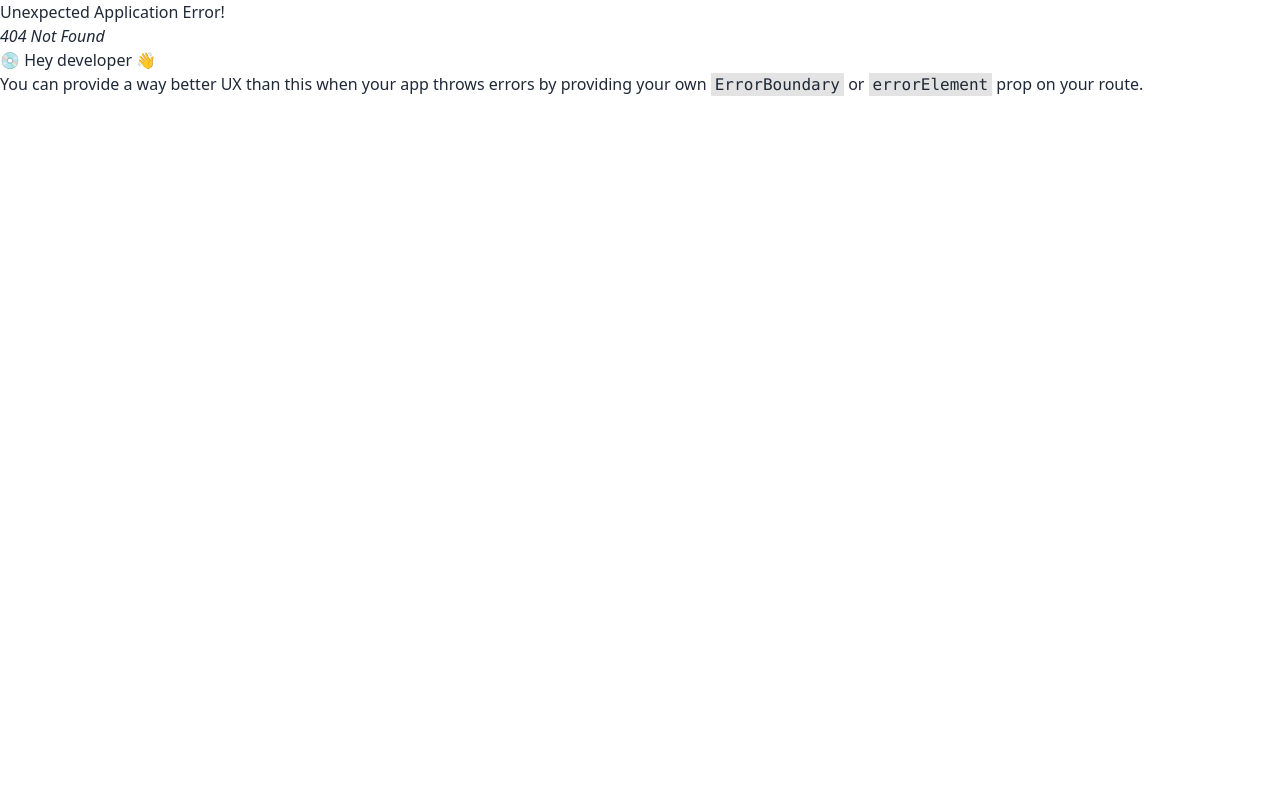
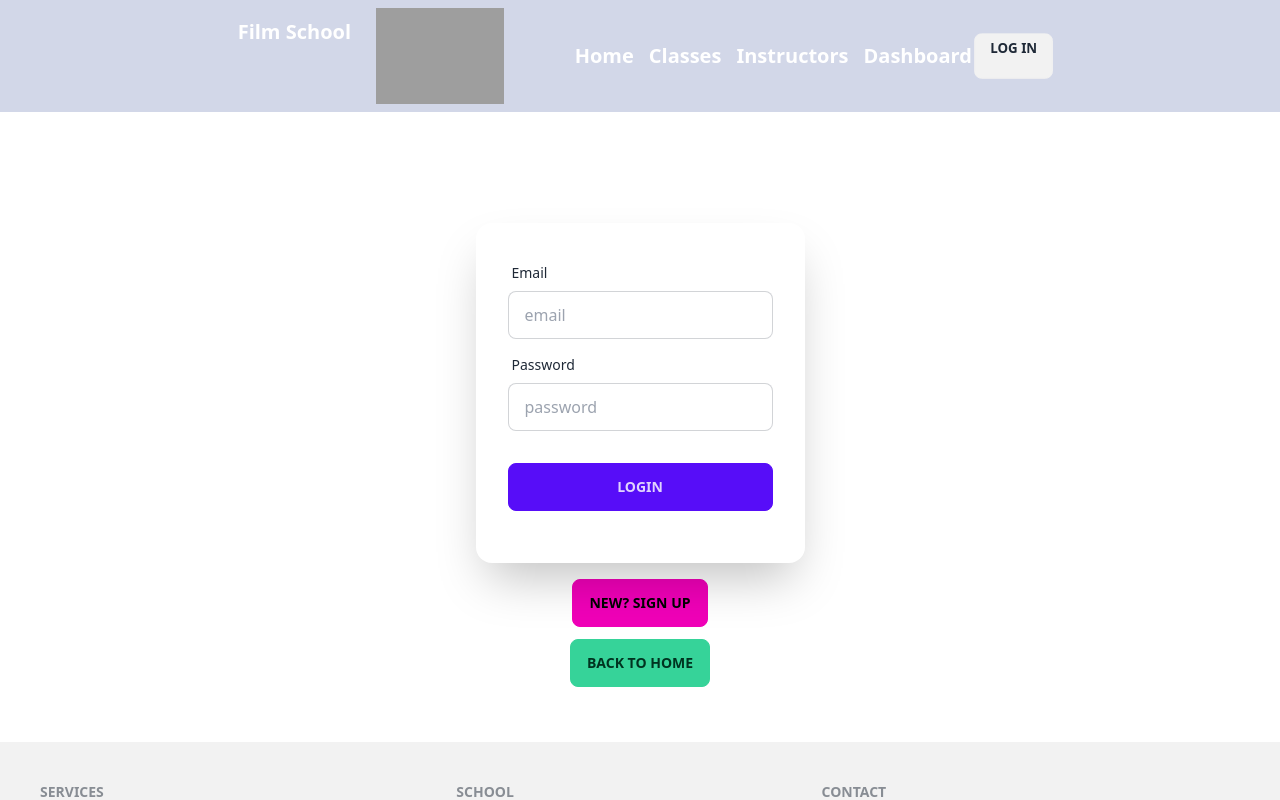
Before and after one commit to smhasnanmonir/Full-Stack-School-Website, a React (Vite) app: page /login in a window 1280 px wide. Before the commit this address had no page. Shown: the top 800 px of the page. Built offline with nearby package versions, Linux system fonts and the light colour scheme; grey boxes are pictures that could not be loaded.

Commit message:
log in page added

```diff
--- a/package.json
+++ b/package.json
@@ -10,12 +10,15 @@
     "preview": "vite preview"
   },
   "dependencies": {
+    "axios": "^1.4.0",
     "firebase": "^9.22.2",
     "localforage": "^1.10.0",
     "match-sorter": "^6.3.1",
     "react": "^18.2.0",
     "react-dom": "^18.2.0",
+    "react-hook-form": "^7.44.3",
     "react-icons": "^4.9.0",
+    "react-query": "^3.39.3",
     "react-router-dom": "^6.12.1",
     "sort-by": "^1.2.0",
     "swiper": "^9.3.2"
--- a/public/instructor.json
+++ b/public/instructor.json
@@ -4,6 +4,7 @@
     "description": "Ola Murphy is a charismatic movie teacher known for his captivating storytelling and deep knowledge of cinema. His passion for film inspires students to explore the art form with curiosity and creativity",
     "students": 30,
     "price": 1500,
+    "email": "j22eqwrbv@mozmail.com",
     "img": "https://iili.io/H4DAzYB.jpg"
   },
   {
@@ -11,6 +12,7 @@
     "description": "Dana Blevins is a dedicated movie teacher who brings a unique blend of expertise and enthusiasm to his classroom. His dynamic teaching style fosters a deep appreciation for film among his students.",
     "students": 25,
     "price": 1500,
+    "email": "qbb5st7w6@mozmail.com",
     "img": "https://iili.io/H4DARhg.jpg"
   },
   {
@@ -18,6 +20,7 @@
     "description": "Mitch Shortn is a passionate movie teacher with an infectious love for storytelling. Known for his engaging teaching methods, he empowers students to analyze, appreciate, and create their own cinematic masterpieces.",
     "students": 23,
     "price": 1500,
+    "email": "easju0fae@mozmail.com",
     "img": "https://iili.io/H4DAIkP.jpg"
   },
   {
@@ -25,6 +28,7 @@
     "description": "Lawrence Peterson is an accomplished movie teacher who possesses a deep understanding of film theory and history. With his engaging teaching style, he inspires students to critically analyze movies and explore the nuances of cinematic storytelling.",
     "students": 21,
     "price": 1500,
+    "email": "mytutanota.7yie5@aleeas.com",
     "img": "https://iili.io/H4DA02p.jpg"
   },
   {
@@ -32,6 +36,7 @@
     "description": "Leandro Washington is an exceptional movie teacher renowned for his extensive knowledge and passion for the art of cinema. With his engaging teaching style and insightful analysis, he ignites students' creativity and appreciation for the world of film.",
     "students": 18,
     "price": 1500,
+    "email": "mjbgklpvv@mozmail.com",
     "img": "https://iili.io/H4DA1YN.jpg"
   },
   {
@@ -39,6 +44,7 @@
     "description": "Cyril Estes is an esteemed movie teacher, recognized for his expertise in film analysis and his ability to inspire students. With his dynamic teaching approach, he encourages critical thinking and cultivates a deep appreciation for the art of cinema among his students.",
     "students": 15,
     "price": 1500,
+    "email": "6zxly4bxm@mozmail.com",
     "img": "https://iili.io/H4DAEvI.jpg"
   }
 ]
--- a/public/movieData.json
+++ b/public/movieData.json
@@ -4,6 +4,7 @@
     "description": "Embark on a mind-bending journey through the cosmos with our Sci-Fi Movie Class! Explore futuristic worlds, encounter alien species, and unravel the mysteries of advanced technology. Join us for an immersive cinematic experience that will ignite your imagination. Enroll now and unlock the secrets of the sci-fi universe!",
     "students": 30,
     "price": 1500,
+    "instructor": "Ola Murphy",
     "img": "https://iili.io/H4tieJs.jpg"
   },
   {
@@ -11,6 +12,7 @@
     "description": "Calling all thrill-seekers! Join our Adventure Movie Class and brace yourself for adrenaline-pumping excitement! Embark on epic quests, navigate treacherous landscapes, and uncover hidden treasures. Prepare for heart-stopping action and unforgettable moments. Enroll now and let your wildest adventures come to life on the big screen!",
     "students": 25,
     "price": 1500,
+    "instructor": "Dana Blevins",
     "img": "https://iili.io/H4t6myx.jpg"
   },
   {
@@ -18,6 +20,7 @@
     "description": "Step into a world of enchantment and wonder with our Animation Movie Class! Dive into vibrant, animated worlds, where imagination knows no bounds. Unleash your creativity as you learn the art of storytelling through mesmerizing visuals and captivating characters. Join us for an animated journey that will spark your imagination. Enroll now and bring your imagination to life",
     "students": 23,
     "price": 1500,
+    "instructor": "Mitch Shortn",
     "img": "https://iili.io/H4t6DYb.jpg"
   },
   {
@@ -25,6 +28,7 @@
     "description": "Get ready to laugh until your sides ache! Our Comedy Movie Class is here to tickle your funny bone. Explore the hilarious world of comedy, with slapstick antics, witty one-liners, and comedic genius. Join us for a rib-tickling experience that will have you rolling in the aisles. Enroll now and embrace the joy of laughter!",
     "students": 21,
     "price": 1500,
+    "instructor": "Lawrence Peterson",
     "img": "https://iili.io/H4t6t3u.jpg"
   },
   {
@@ -32,6 +36,7 @@
     "description": "Prepare to be terrified in our Horror Movie Class! Delve into the spine-chilling realm of fear, where nightmares come to life. Experience the heart-pounding suspense, bone-chilling thrills, and hair-raising jump scares. Face your darkest fears and learn the art of crafting cinematic terror. Enroll now, if you dare, and unleash your inner horror aficionado!",
     "students": 18,
     "price": 1500,
+    "instructor": "Leandro Washington",
     "img": "https://iili.io/H4t6yTQ.jpg"
   },
   {
@@ -39,6 +44,7 @@
     "description": "Indulge in the enchantment of love with our Romantic Movie Class! Immerse yourself in heartfelt stories, passionate embraces, and sweeping romances. Discover the art of capturing emotions on screen, as you explore the beauty of true love and heartwarming connections. Enroll now and let your heart soar through the magic of romance!",
     "students": 15,
     "price": 1500,
+    "instructor": "Cyril Estes",
     "img": "https://iili.io/H4t6bvj.jpg"
   }
 ]
--- a/src/Pages/Home/Header/Header.jsx
+++ b/src/Pages/Home/Header/Header.jsx
@@ -1,9 +1,16 @@
+import { useContext } from "react";
 import { Link } from "react-router-dom";
+import { AuthContext } from "../../../Provider/AuthProvider";
 
 const Header = () => {
+  const handleLogOut = () => {
+    console.log("Log Out");
+  };
+  const { user } = useContext(AuthContext);
+  console.log(user);
   const CommonNavbar = (
     <>
-      <div className="flex gap-[40px] items-center align-middle justify-center">
+      <div className="flex gap-[15px] items-center align-middle justify-center">
         <Link className="text-xl font-bold hover:text-red-600" to="/">
           Home
         </Link>
@@ -19,37 +26,29 @@ const Header = () => {
         <Link className="text-xl font-bold hover:text-red-600" to="/dashboard">
           Dashboard
         </Link>
-        <Link
-          className="text-xl font-bold hover:text-red-600"
-          to="/dashboard/mycart"
-        >
-          <button className="btn">
-            Button
-            {/* <div className="badge badge-secondary">{cart?.length || 0}</div> */}
-          </button>
-        </Link>
       </div>
-
-      {/* {user ? (
+      {user ? (
         <>
-          <button onClick={handleLogOut} className="btn btn-ghost">
+          <button onClick={handleLogOut} className="btn">
             Log Out
           </button>
         </>
       ) : (
         <>
           <li>
-            <Link to="/login">Log In</Link>
+            <Link className="btn" to="/login">
+              Log In
+            </Link>
           </li>
         </>
-      )} */}
+      )}
     </>
   );
   return (
-    <div className="navbar z-10 fixed bg-blue-900 bg-opacity-20 backdrop-blur-[25px] text-white">
-      <div className="navbar-start ">
+    <div className="navbar bg-blue-900 bg-opacity-20 backdrop-blur-[25px] text-white w-full flex align-middle items-center justify-center">
+      <div className="navbar-start md:w-[350px]">
         <div className="dropdown">
-          <label tabIndex={0} className="btn btn-ghost lg:hidden">
+          <label className="btn btn-ghost lg:hidden">
             <svg
               xmlns="http://www.w3.org/2000/svg"
               className="h-5 w-5"
@@ -81,9 +80,6 @@ const Header = () => {
       <div className="navbar-center hidden lg:flex">
         <ul className="menu menu-horizontal px-1">{CommonNavbar}</ul>
       </div>
-      <div className="navbar-end">
-        <a className="btn">Button</a>
-      </div>
     </div>
   );
 };
--- /dev/null
+++ b/src/Pages/Login/Login.jsx
@@ -0,0 +1,60 @@
+import { Link } from "react-router-dom";
+const Login = () => {
+  const handleLogin = () => {
+    console.log("Login");
+  };
+  return (
+    <div>
+      <div className="hero hero-bg md:mt-[95px] ">
+        <div className="hero-content flex flex-col md:flex-row">
+          <div className="card max-w-sm shadow-2xl bg-base-100">
+            <form onSubmit={handleLogin} className="">
+              <div className="card-body">
+                <div className="form-control">
+                  <label className="label">
+                    <span className="label-text">Email</span>
+                  </label>
+                  <input
+                    type="text"
+                    name="email"
+                    placeholder="email"
+                    className="input input-bordered"
+                  />
+                </div>
+                <div className="form-control">
+                  <label className="label">
+                    <span className="label-text">Password</span>
+                  </label>
+                  <input
+                    type="password"
+                    name="password"
+                    placeholder="password"
+                    className="input input-bordered"
+                  />
+                </div>
+                <div className="form-control mt-6">
+                  <input
+                    className="btn btn-primary"
+                    type="submit"
+                    value="Login"
+                  />
+                </div>
+              </div>
+            </form>
+            <div className="w-1/2 mx-auto mb-[20px]"></div>
+          </div>
+        </div>
+      </div>
+      <div className="grid place-items-center gap-3 mb-[55px]">
+        <Link className="btn btn-secondary text-black" to="/signup">
+          New? Sign Up
+        </Link>
+        <Link className="btn btn-success" to="/">
+          Back To Home
+        </Link>
+      </div>
+    </div>
+  );
+};
+
+export default Login;
--- /dev/null
+++ b/src/Provider/AuthProvider.jsx
@@ -0,0 +1,16 @@
+import { createContext } from "react";
+
+export const AuthContext = createContext(null);
+const AuthProvider = ({ children }) => {
+  const user = null;
+  const authenticationInfo = {
+    user,
+  };
+  return (
+    <AuthContext.Provider value={authenticationInfo}>
+      {children}
+    </AuthContext.Provider>
+  );
+};
+
+export default AuthProvider;
--- a/src/Routes/Routes.jsx
+++ b/src/Routes/Routes.jsx
@@ -3,6 +3,7 @@ import Main from "../Main/Main";
 import Home from "../Pages/Home/Home/Home";
 import Classes from "../Pages/Classes/Classes";
 import Instructors from "../Pages/Instructors/Instructors";
+import Login from "../Pages/Login/Login";
 
 const router = createBrowserRouter([
   {
@@ -22,6 +23,10 @@ const router = createBrowserRouter([
         element: <Instructors></Instructors>,
       },
       {
+        path: "/login",
+        element: <Login></Login>,
+      },
+      {
         path: "/dashboard",
         element: <Instructors></Instructors>,
       },
--- /dev/null
+++ b/src/hooks/ClassesHook.jsx
@@ -0,0 +1,5 @@
+const ClassesHook = () => {
+  return <div></div>;
+};
+
+export default ClassesHook;
--- a/src/main.jsx
+++ b/src/main.jsx
@@ -3,8 +3,11 @@ import ReactDOM from "react-dom/client";
 import { RouterProvider } from "react-router-dom";
 import router from "./Routes/routes";
 import "./index.css";
+import AuthProvider from "./Provider/AuthProvider";
 ReactDOM.createRoot(document.getElementById("root")).render(
   <React.StrictMode>
-    <RouterProvider router={router} />
+    <AuthProvider>
+      <RouterProvider router={router} />
+    </AuthProvider>
   </React.StrictMode>
 );
```
Also changed, not shown: 1 other file (tests, documents, lock files or other folders).
